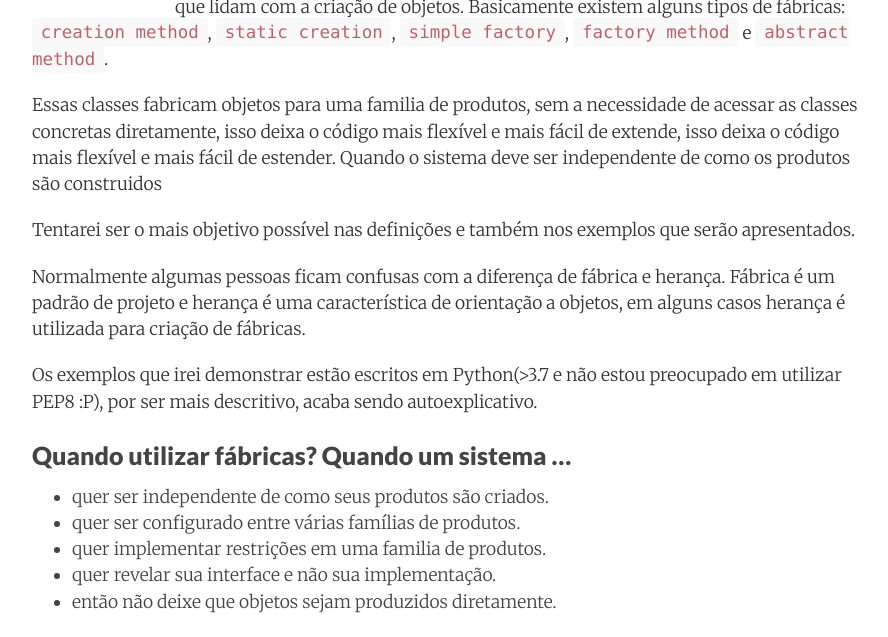
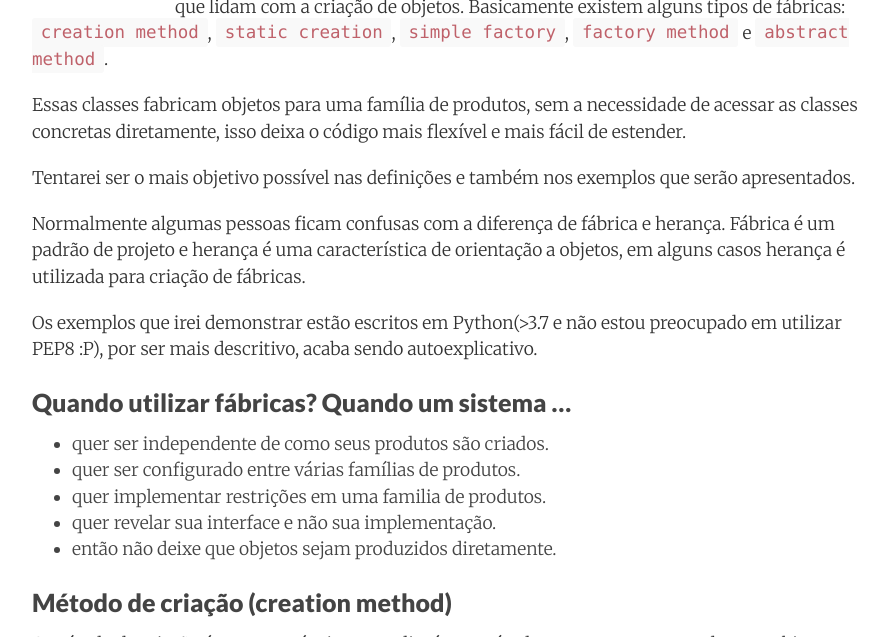
Before and after one commit to saikiransripada/mixyll, a Jekyll site: the page built from _posts/2020-06-17-design-patterns-factory.md, in a window 1280 px wide and 900 px high, cut to the strip 263-900 px from the top of the window. Shown: the whole strip, without its empty margins (188-1076 px from the left). Built offline with Jekyll 4.4.1, drawn with Linux system fonts in a browser that asks for light colours; nearby versions of some CDN libraries.

Commit message:
Update 2020-06-17-design-patterns-factory.md

```diff
--- a/_posts/2020-06-17-design-patterns-factory.md
+++ b/_posts/2020-06-17-design-patterns-factory.md
@@ -11,8 +11,8 @@ são mecanismos que lidam com a criação de objetos. Basicamente existem alguns
 tipos de fábricas: `creation method`, `static creation`, `simple
 factory`, `factory method` e `abstract method`.
 
-Essas classes fabricam objetos para uma familia de produtos, sem a necessidade de
-acessar as classes concretas diretamente, isso deixa o código mais flexível e mais fácil de extende, isso deixa o código mais flexível e mais fácil de estender. Quando o sistema deve ser independente de como os produtos são construidos
+Essas classes fabricam objetos para uma família de produtos, sem a necessidade de
+acessar as classes concretas diretamente, isso deixa o código mais flexível e mais fácil de estender.
 
 Tentarei ser o mais objetivo possível nas definições e também nos exemplos que serão apresentados.
 
```
